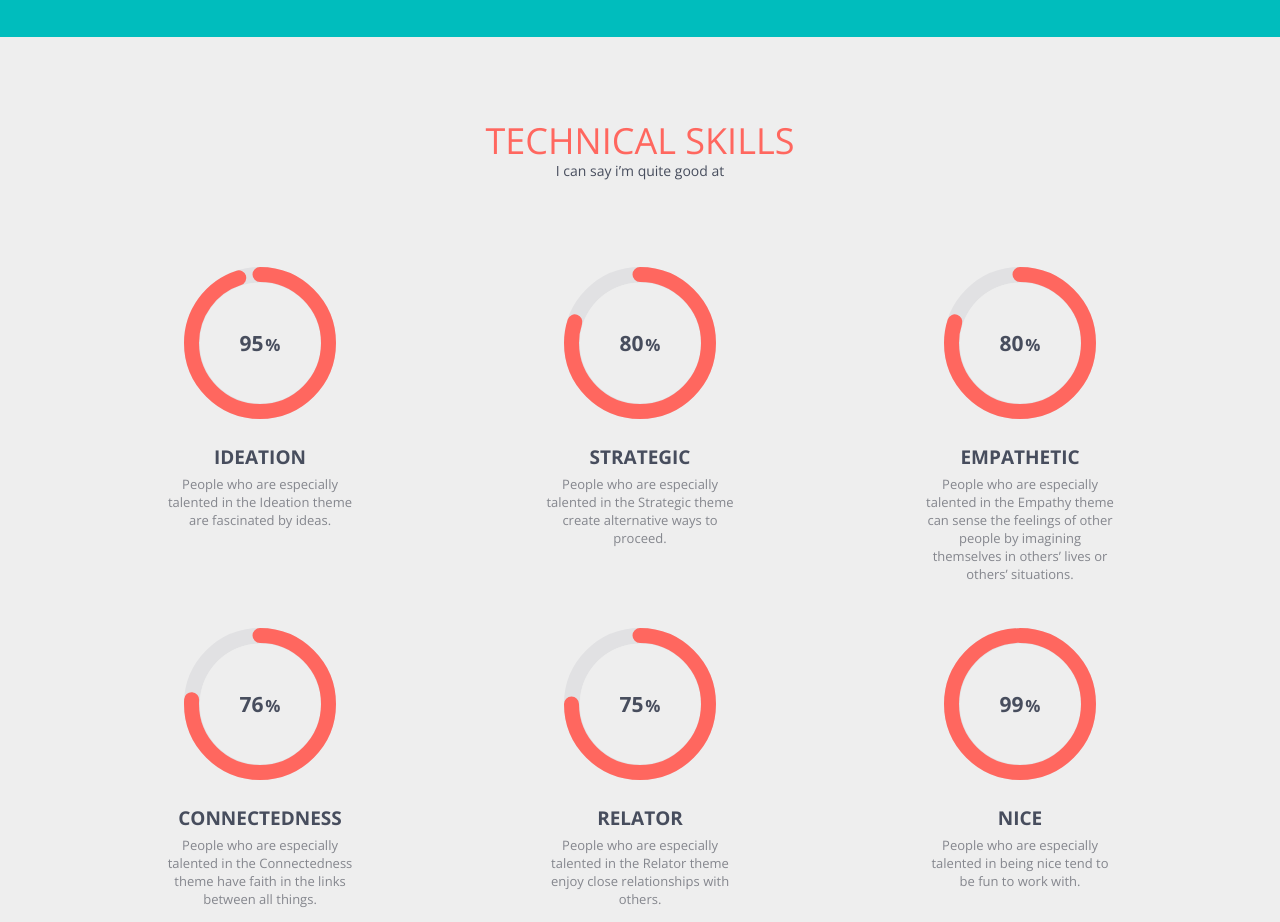
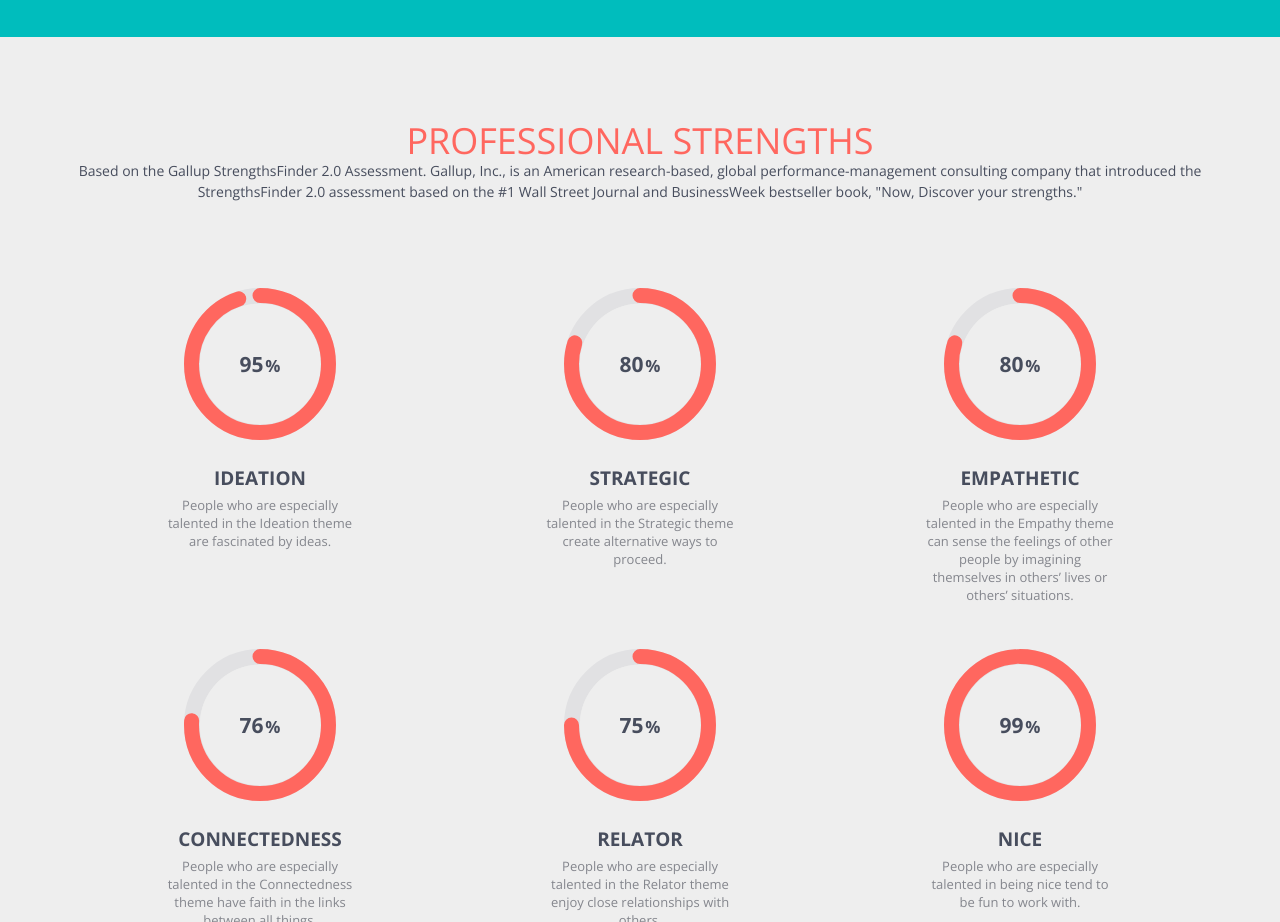
Before and after one commit to cassettedeck9/cassettedeck9.github.io, a plain HTML site: page index.html in a window 1280 px wide. Shown: the part 1506-2428 px from the top of the page. Drawn offline with nearby package versions, Linux system fonts and the light colour scheme.

Commit message:
Update index.html

```diff
--- a/index.html
+++ b/index.html
@@ -114,8 +114,8 @@
   <section class="technical" id="technical">
     <div class="container">
       <div class="heading">
-        <h2>Technical Skills</h2>
-        <p>I can say i’m quite good at</p>
+        <h2>Professional Strengths</h2>
+        <p>Based on the  Gallup StrengthsFinder 2.0 Assessment. Gallup, Inc., is an American research-based, global performance-management consulting company that introduced the StrengthsFinder 2.0 assessment based on the #1 Wall Street Journal and BusinessWeek bestseller book, "Now, Discover your strengths."</p>
       </div>
       <div class="row">
         <div class=" col-xs-12 col-sm-4 col-md-4 col-lg-4 skillsArea">
```
